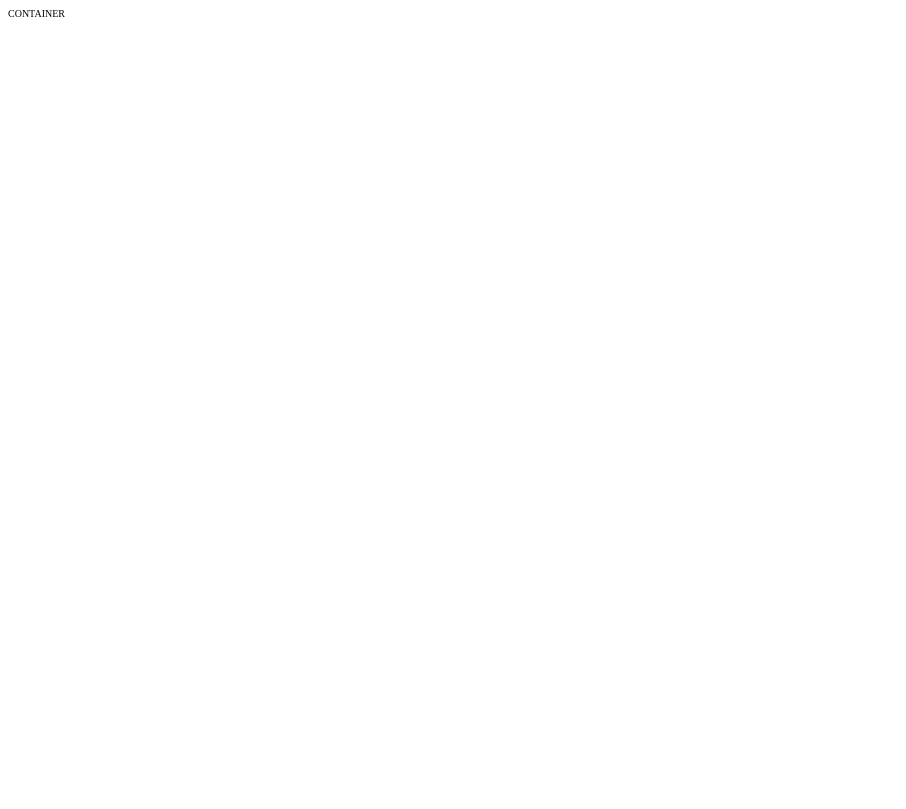
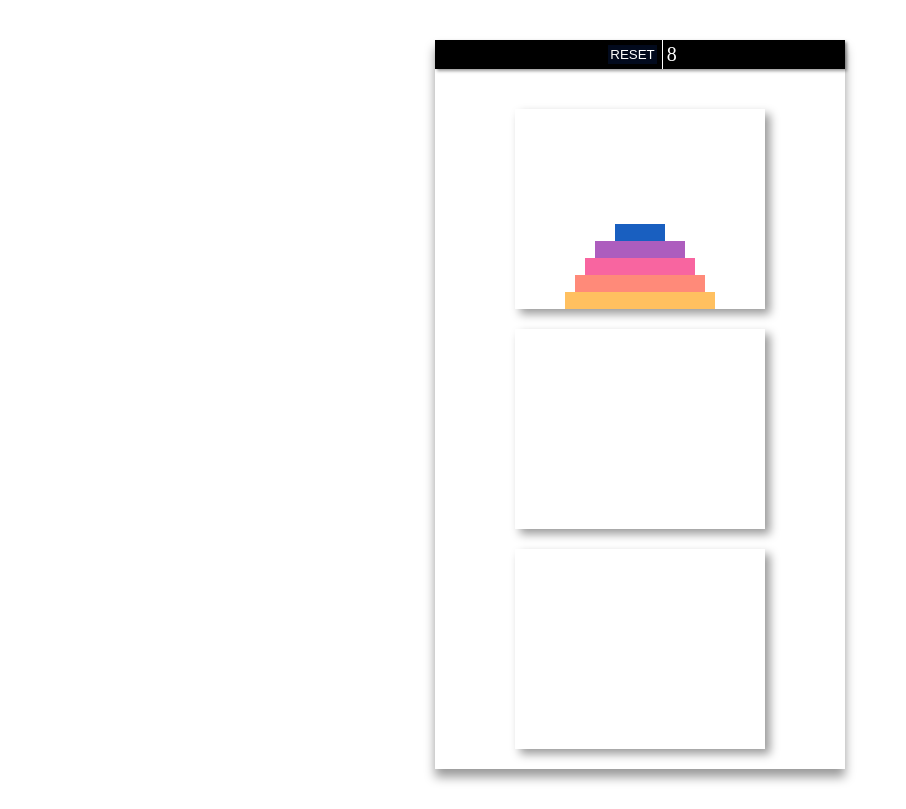
Before and after one commit to souviks72/towerOfHanoi, a plain HTML site: page index.html in a window 1280 px wide. Both pictures are taken after a click on the button "PLAY". Shown: the whole page, without its empty margins (0-906 px from the left). Drawn offline with Linux system fonts and the light colour scheme.

Commit message:
disc layout done

```diff
--- a/index.html
+++ b/index.html
@@ -7,9 +7,6 @@
     <title>ToH | Souvik</title>
 </head>
 <body>
-    <div class="container">
-        CONTAINER
-    </div>
     <script src="script.js"></script>
 </body>
 </html>
--- a/script.js
+++ b/script.js
@@ -1,23 +1,17 @@
 let body = document.body;
 
-let wrapper = document.createElement("div");
-wrapper.classList.add('wrapper');
+let wrapper = createCustomElement('wrapper',"div");
 body.appendChild(wrapper);
 
-let container = document.querySelector('.container');
-container.style.display = 'none';
-
 //-----------H1 NAME---------------------
-let name = document.createElement("div");
-name.classList.add("name");
+let name = createCustomElement('name',"div");
 wrapper.appendChild(name);
 let h1Name = document.createElement("h1");
 h1Name.innerText = "Tower Of Hanoi";
 name.appendChild(h1Name);
 
 //--------RULES---------------------------
-let rulesDiv = document.createElement("div");
-rulesDiv.classList.add("rules");
+let rulesDiv = createCustomElement('rules',"div");
 wrapper.appendChild(rulesDiv);
 let rulesUl = document.createElement("ul");
 
@@ -39,9 +33,58 @@ playBtn.setAttribute("id","play");
 playBtn.innerText = "PLAY";
 rulesDiv.appendChild(playBtn);
 
+//-----------CONTAINER---------------------------
+let container = createCustomElement('container',"div");
+
+let header = createCustomElement('header','div');
+container.appendChild(header);
+
+let res = createCustomElement('res','div');
+header.appendChild(res);
+let resetBtn = createCustomElement('reset','button');
+resetBtn.innerText = 'RESET';
+res.appendChild(resetBtn);
+let timeDiv = createCustomElement('time','div');
+timeDiv.innerText="TIME";
+header.appendChild(timeDiv);
+
+let towers  = createCustomElement('towers','div');
+container.appendChild(towers);
+
+let tower1 = createCustomElement('tower-1','div');
+let tower2 = createCustomElement('tower-2','div');
+let tower3 = createCustomElement('tower-3','div');
+towers.append(tower1,tower2,tower3);
+
+for(let i=1;i<=5;i++){
+    let d  =createCustomElement(`div${i}`,'div');
+    tower1.appendChild(d);
+}
+
 //-------------PLAY-------------------------------
 playBtn.addEventListener('click',function(){
-    wrapper.style.display = 'none';
-    container.style.display = 'flex'
+    body.removeChild(wrapper);
+    body.appendChild(container);
+
+    let sec = 10;
+    timeDiv.innerText = sec;
+
+    let timerId =
+    setInterval(function(){
+        if(sec===1)
+            clearInterval(timerId);
+        sec--;
+        timeDiv.innerText = sec;
+    },1000);
+
+    if(sec<=0)
+        alert("Time up");
+
 });
-//-------------GAME SCREEN------------------------
+//-------------UTILITIES------------------------
+function createCustomElement(className,type){
+    let el = document.createElement(`${type}`);
+    el.classList.add(`${className}`);
+    //console.log(el);
+    return el;
+}
--- a/style.css
+++ b/style.css
@@ -6,15 +6,19 @@ html{
     box-sizing: border-box;
 }
 
-.wrapper{
+.wrapper,.container{
     display: flex;
     flex-direction: column;
     justify-content: center;
     align-items: center;
-    max-width: 36rem;
+    max-width: 41rem;
     height: fit-content;
     margin: 4rem auto;
     box-shadow: 0 8px 10px rgba(0,0,0,0.4);
+}
+
+.container{
+    height: 80%;
 }
 
 .name{
@@ -55,6 +59,74 @@ button:active,button:focus{
     transform: translateY(0);
 }
 
-@keyframes buttonClick{
+.header{
+    display: flex;
+    flex-direction: row;
+    justify-content: center;
+    align-items: center;
+    width: 100%;
+    font-size: 2rem;
+    background-color: black;
+    box-shadow: 2px 2px 3px rgba(0,0,0,0.4);
+    color: white;
+}
 
+.res{
+    margin-right: 2px;
+    border-right: 1px solid white;
 }
+
+.time{
+    margin-left: 2px;
+}
+
+.reset{
+    padding: 2px;
+    background-color: rgb(2, 10, 29);
+}
+
+.towers{
+    display: flex;
+    flex-direction: column;
+    justify-content: center;
+    align-items: center;
+    padding: 1rem;
+    padding-top: 3rem;
+}
+
+.tower-1,.tower-2,.tower-3{
+    display: flex;
+    flex-direction: column;
+    justify-content: flex-end;
+    align-items: center;
+    height: 20rem;
+    width: 25rem;
+    margin: 1rem 2px;
+    box-shadow: 5px 5px 9px rgba(0,0,0,0.4);
+    padding: 0;
+}
+
+.div1,.div2,.div3,.div4,.div5{
+    background-color: #195FC0;
+    width: 5rem;
+    height: 1.7rem;
+}
+.div2{
+    background-color: #AD5DBE;
+    width: 9rem;
+}
+
+.div3{
+    background-color: #F865A0;
+    width: 11rem;
+}
+
+.div4{
+    background-color: #FF8A79;
+    width: 13rem;
+}
+
+.div5{
+    background-color: #FFC060;
+    width: 15rem;
+}
```
